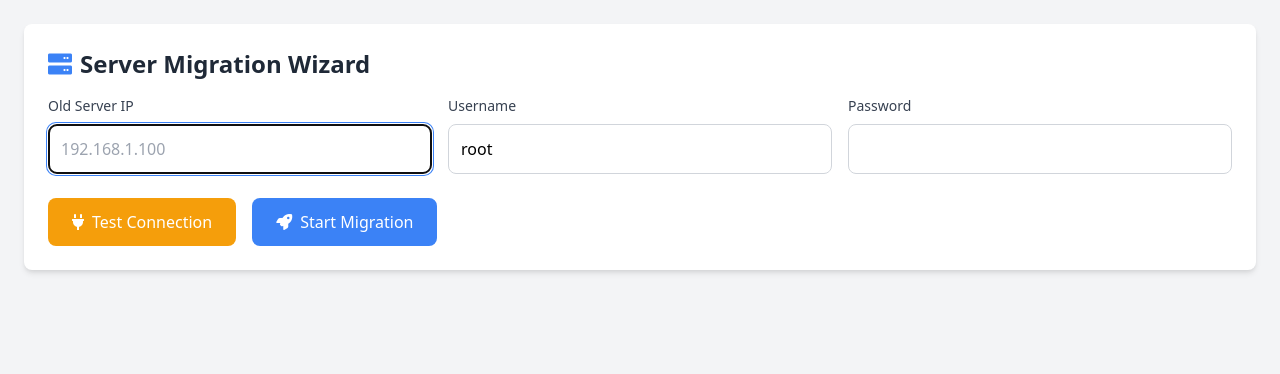
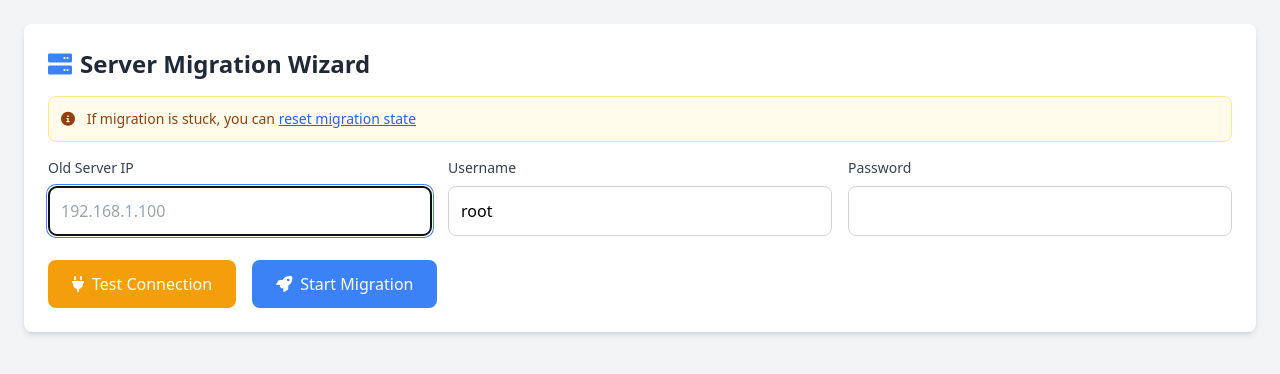
Before and after one commit to gawenyikat/StreamHibV2, a Flask app: page /admin/migration in a window 1280 px wide. Shown: the part 72-446 px from the top of the page. Run offline with Flask 3, Linux system fonts and the light colour scheme; the visitor is signed in with stand-in values (Sample User, id 1); parts of the project's set-up code (start-up, migrations or seed data) failed here and were passed over; some libraries are stand-ins or nearby versions.

Commit message:
Update admin_migration.html

```diff
--- a/templates/admin_migration.html
+++ b/templates/admin_migration.html
@@ -29,6 +29,14 @@
             <h2 class="text-2xl font-bold mb-4 text-gray-800">
                 <i class="fas fa-server mr-2 text-blue-500"></i>Server Migration Wizard
             </h2>
+
+            <!-- Reset Migration State (for debugging) -->
+            <div class="mb-4 p-3 bg-yellow-50 border border-yellow-200 rounded-lg">
+                <p class="text-yellow-800 text-sm">
+                    <i class="fas fa-info-circle mr-2"></i>
+                    If migration is stuck, you can <button onclick="resetMigrationState()" class="text-blue-600 underline">reset migration state</button>
+                </p>
+            </div>
 
             <form id="migrationForm" class="space-y-6">
                 <div class="grid grid-cols-1 md:grid-cols-3 gap-4">
@@ -507,7 +515,57 @@
         document.addEventListener('DOMContentLoaded', function() {
             // Auto-focus on IP field
             document.getElementById('oldServerIP').focus();
+
+            // Check migration status on load
+            checkMigrationStatus();
         });
+
+        // Check migration status
+        async function checkMigrationStatus() {
+            try {
+                const response = await fetch('/api/migration/status');
+                const result = await response.json();
+
+                if (result.success && result.migration_in_progress) {
+                    // Migration is in progress, show status
+                    document.getElementById('migrationStatus').style.display = 'block';
+                    document.getElementById('logSection').style.display = 'block';
+                    document.getElementById('startMigrationBtn').disabled = true;
+
+                    addLogEntry('Migration in progress detected on page load', 'info');
+                }
+            } catch (error) {
+                console.error('Error checking migration status:', error);
+            }
+        }
+
+        // Reset migration state (for debugging)
+        async function resetMigrationState() {
+            if (!confirm('Reset migration state? This will clear any stuck migration process.')) {
+                return;
+            }
+
+            try {
+                const response = await fetch('/api/migration/reset', {
+                    method: 'POST',
+                    headers: {
+                        'Content-Type': 'application/json',
+                        'Accept': 'application/json'
+                    }
+                });
+
+                const result = await response.json();
+
+                if (result.success) {
+                    alert('Migration state reset successfully!');
+                    location.reload();
+                } else {
+                    alert('Error: ' + result.message);
+                }
+            } catch (error) {
+                alert('Reset error: ' + error.message);
+            }
+        }
     </script>
 </body>
 </html>
```
